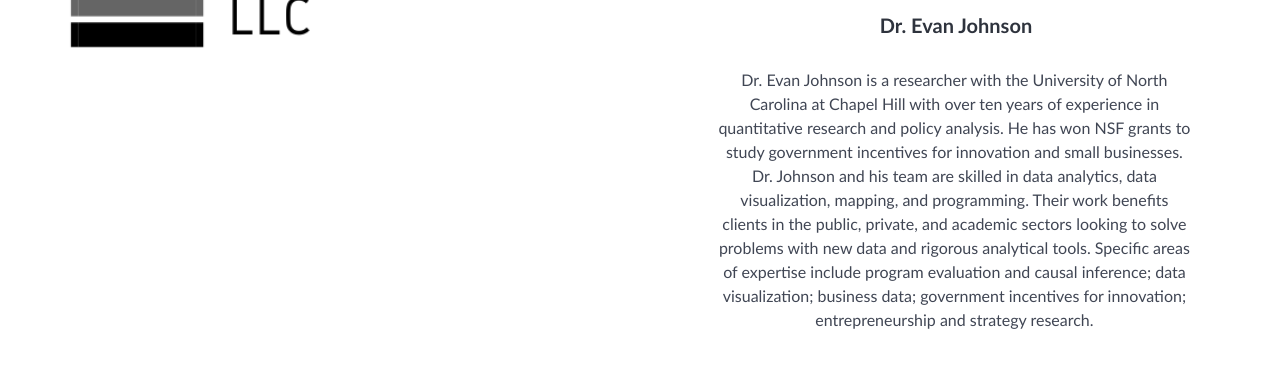
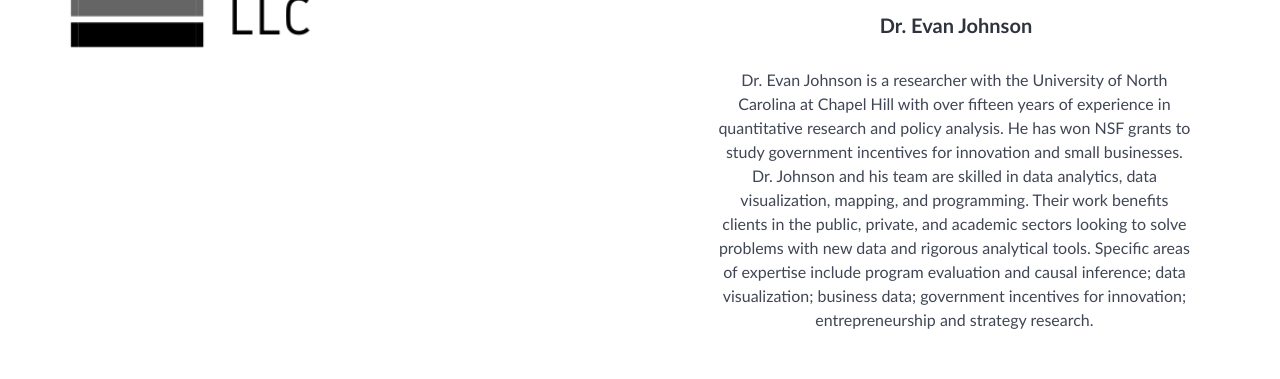
Before and after one commit to eejohnsonllc/arclight_web_core, a React (Vite) app: page /bio in a window 1280 px wide. Shown: the part 828-1207 px from the top of the page. Built offline with nearby package versions, Linux system fonts and the light colour scheme; a web font is replaced by a local one.

Commit message:
changed 10 to 15

```diff
--- a/src/pages/Bio.jsx
+++ b/src/pages/Bio.jsx
@@ -45,7 +45,7 @@ const Bio = () => {
               }}>
                 <p>
                   Dr. Evan Johnson is a researcher with the University of North Carolina at Chapel Hill with
-                  over ten years of experience in quantitative research and policy analysis. He has won NSF
+                  over fifteen years of experience in quantitative research and policy analysis. He has won NSF
                   grants to study government incentives for innovation and small businesses. Dr. Johnson and
                   his team are skilled in data analytics, data visualization, mapping, and programming. Their
                   work benefits clients in the public, private, and academic sectors looking to solve problems
```
